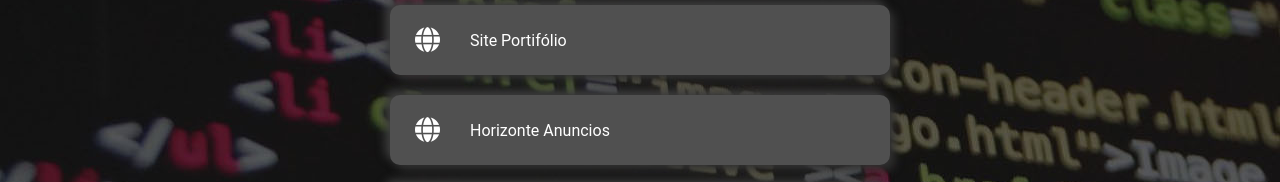
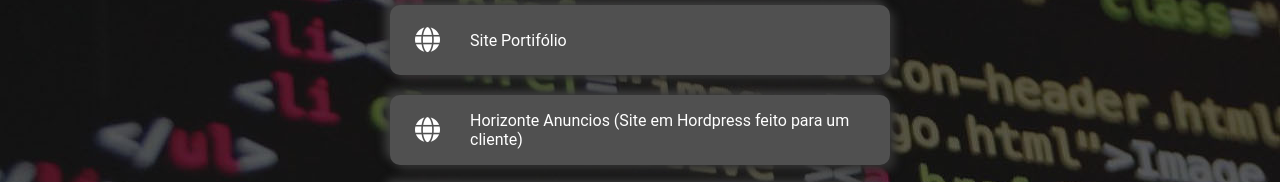
Before and after one commit to Prantes/Clone_linktree, a plain HTML site: page index.html in a window 1280 px wide. Shown: the part 227-409 px from the top of the page. Drawn offline with Linux system fonts and the light colour scheme.

Commit message:
Update index.html

```diff
--- a/index.html
+++ b/index.html
@@ -25,7 +25,7 @@
 
                 <div class="link-box">
                     <i class="fa-solid fa-globe"></i>
-                    <a href="https://horizonteanuncios.com.br">Horizonte Anuncios</a>
+                    <a href="https://horizonteanuncios.com.br">Horizonte Anuncios (Site em Hordpress feito para um cliente)</a>
                 </div>
 
                 <div class="link-box">
```
